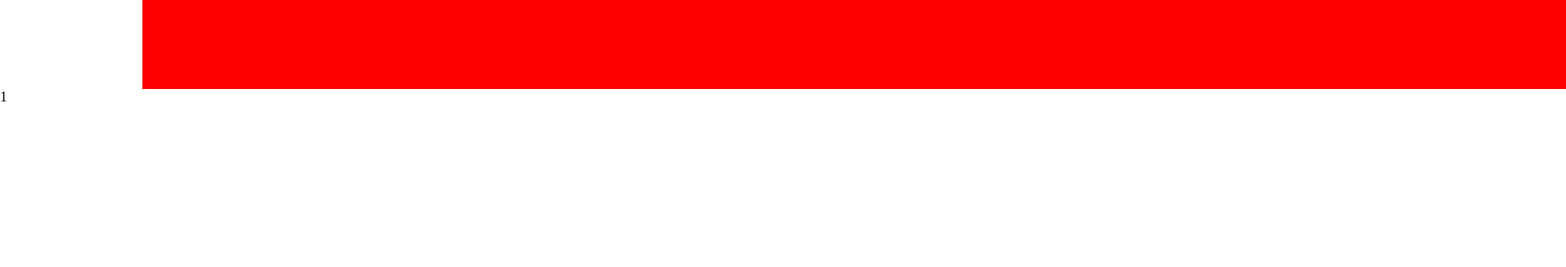
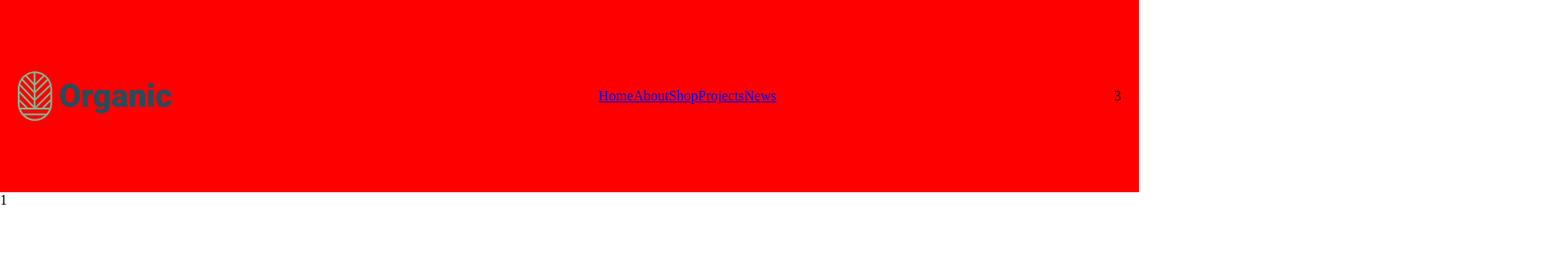
Before and after one commit to 0Arty/Agriculture-Organic, a Next.js app: page / in a window 1280 px wide. Shown: the top 300 px of the page at 89% size, 1760 px wide, since content can reach past the window. Built offline with nearby package versions, Linux system fonts and the light colour scheme.

Commit message:
dev | header

```diff
--- /dev/null
+++ b/src/ui/components/icon/Icon.tsx
@@ -0,0 +1,14 @@
+import React from 'react'
+interface IIconProps {
+  name: string
+  width: number
+  height: number
+}
+
+const Icon = ({ name, width, height }: IIconProps) => (
+  <svg style={{ width, height }}>
+    <use xlinkHref={`/sprite.svg#${name}`}></use>
+  </svg>
+)
+
+export default Icon
--- a/src/ui/layouts/header/Header.module.scss
+++ b/src/ui/layouts/header/Header.module.scss
@@ -1,9 +1,22 @@
 .header {
-  width: 1600px;
-  margin: 0 160px;
-  height: 100px;
-  background-color: red;
+  width: 100%;
+  padding: 80px 20px;
   position: sticky;
   top: 0;
   z-index: $over-layer;
+  background-color: red;
+  @include flex(space-between);
+  .logo {
+    @include flex;
+    gap: 7.21px;
+    h1 {
+      font-size: 36px;
+    }
+  }
+  .links {
+    width: 100px;
+  }
+  .input {
+    width: 100px;
+  }
 }
--- a/src/ui/layouts/header/Header.tsx
+++ b/src/ui/layouts/header/Header.tsx
@@ -1,7 +1,20 @@
+import Icon from '@/ui/components/icon/Icon'
 import style from './Header.module.scss'
+import Links from './links/Links'
 
 const Header = ({}) => {
-  return <header className={style.header}></header>
+  return (
+    <header className={style.header}>
+      <div className={style.logo}>
+        <Icon name={'logo'} width={39} height={56} />
+        <h1>Organic</h1>
+      </div>
+      <div className={style.links}>
+        <Links />
+      </div>
+      <div className={style.inputs}>3</div>
+    </header>
+  )
 }
 
 export default Header
--- /dev/null
+++ b/src/ui/layouts/header/links/Links.module.scss
@@ -0,0 +1,2 @@
+.wrapper {
+}
--- /dev/null
+++ b/src/ui/layouts/header/links/Links.tsx
@@ -0,0 +1,29 @@
+'use client'
+import style from './Links.module.scss'
+
+import { routes } from '@/utils/constants'
+
+import Link from 'next/link'
+import { usePathname } from 'next/navigation'
+import { useRouter } from 'next/navigation'
+import classNames from 'classnames'
+
+const Links = ({}) => {
+  const pathname = usePathname()
+  const router = useRouter()
+
+  return (
+    <nav className={style.links}>
+      {routes &&
+        routes.map((route, id) => {
+          return (
+            <Link href={route.path} key={route.name}>
+              {route.name}
+            </Link>
+          )
+        })}
+    </nav>
+  )
+}
+
+export default Links
--- /dev/null
+++ b/src/utils/constants.ts
@@ -0,0 +1,27 @@
+interface IRoutes {
+  name: string
+  path: string
+}
+
+export const routes: IRoutes[] = [
+  {
+    name: 'Home',
+    path: '/',
+  },
+  {
+    name: 'About',
+    path: '/about',
+  },
+  {
+    name: 'Shop',
+    path: '/shop',
+  },
+  {
+    name: 'Projects',
+    path: '/projects',
+  },
+  {
+    name: 'News',
+    path: '/news',
+  },
+]
```
Also changed, not shown: public/sprite.svg (added).
